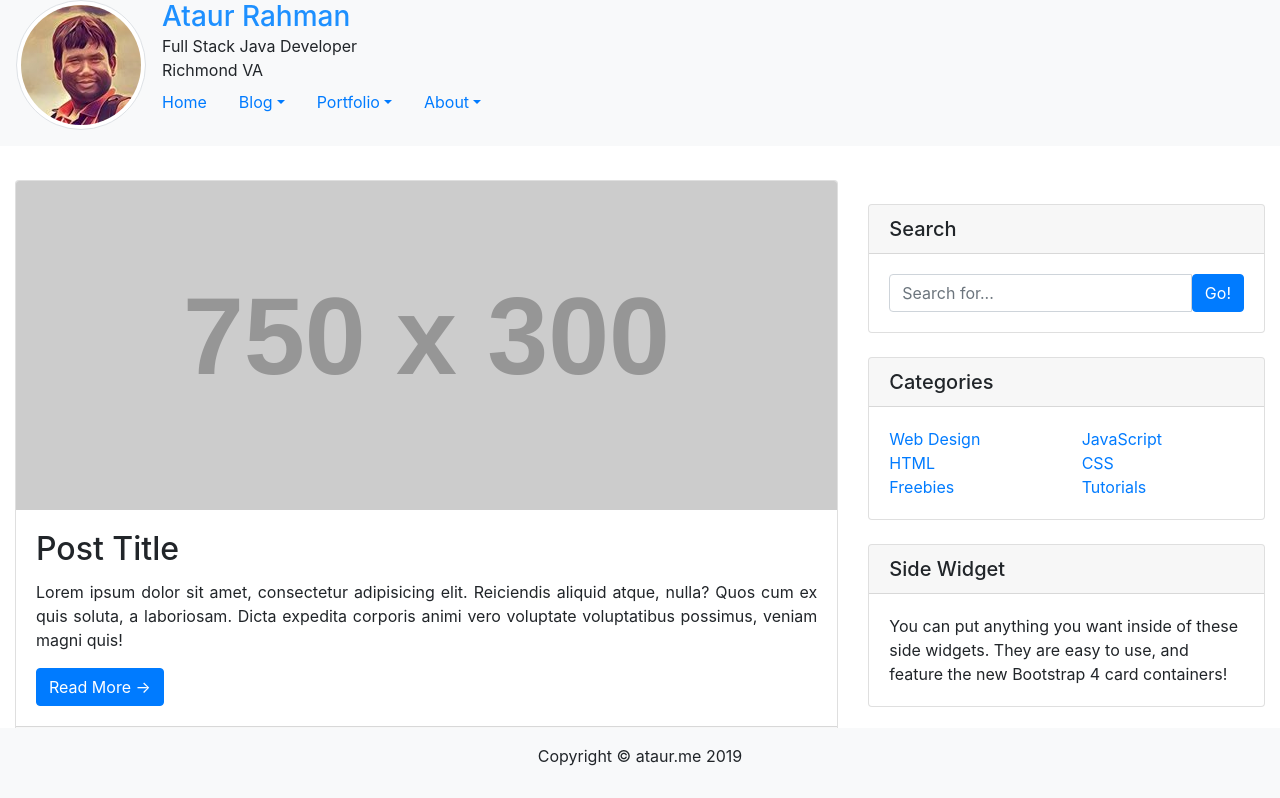
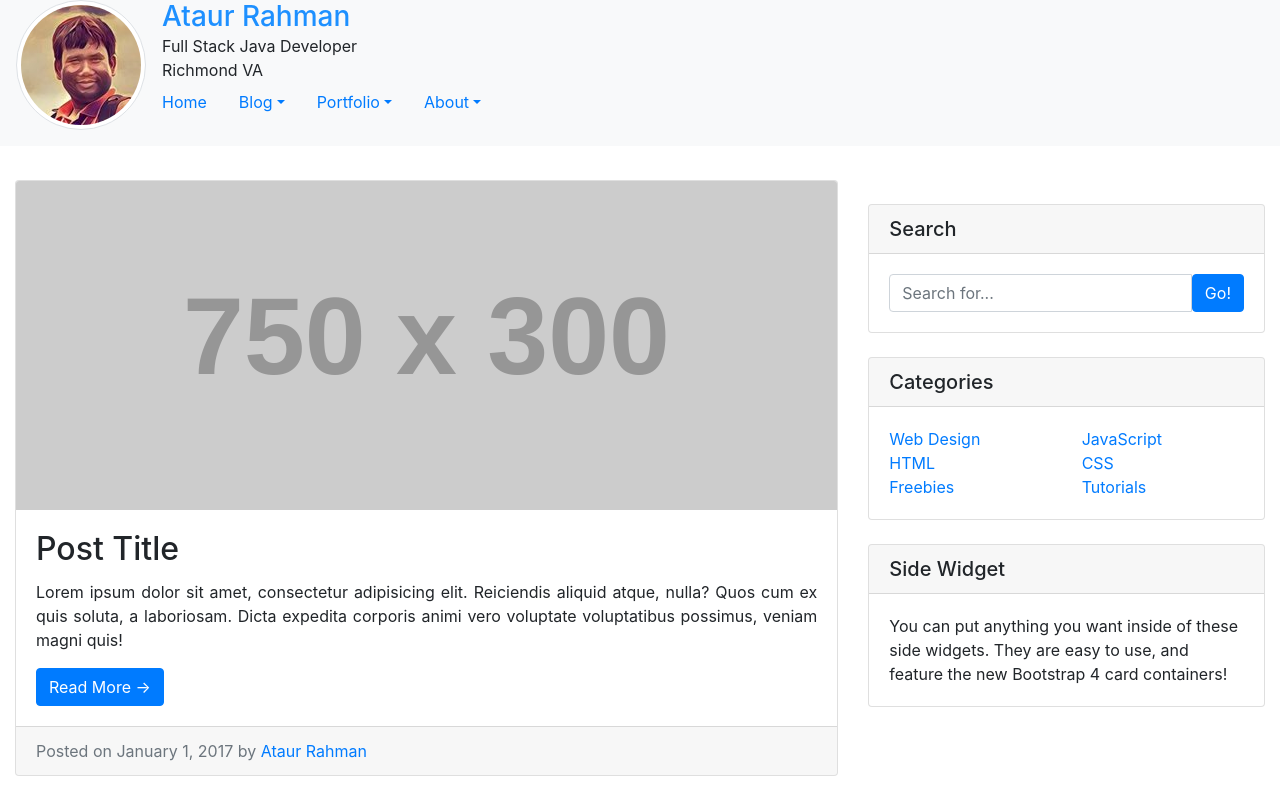
Before and after one commit to meataur/ataur.me, an Angular app: page / in a window 1280 px wide. Shown: the top 798 px of the page. Built offline with nearby package versions, Linux system fonts and the light colour scheme.

Commit message:
Added Adsense & Footer fixed bottom removed

```diff
--- a/src/app/app.component.html
+++ b/src/app/app.component.html
@@ -11,7 +11,8 @@
       </div>
       <div class="col-xs-9">
         <h3 class="ml-3 my-0" style="color: dodgerblue;">Ataur Rahman</h3>
-        <p class="ml-3 my-0">Full Stack Java Developer</p>
+        <p class="ml-3 my-0">Full Stack Java Developer
+        </p>
         <p class="ml-3 my-0">Richmond VA</p>
         <ul class="nav d-none d-sm-inline-flex">
           <li class="nav-item">
@@ -219,7 +220,7 @@
 <!-- /.container -->
 
 <!-- Footer -->
-<footer class="py-3 bg-light fixed-bottom">
+<footer class="py-3 bg-light">
   <div class="container">
     <p class="text-center">Copyright &copy; ataur.me 2019</p>
   </div>
--- a/src/index.html
+++ b/src/index.html
@@ -6,6 +6,13 @@
   <base href="/">
   <meta name="viewport" content="width=device-width, initial-scale=1, shrink-to-fit=no">
   <link rel="icon" type="image/x-icon" href="favicon.ico">
+  <script async src="//pagead2.googlesyndication.com/pagead/js/adsbygoogle.js"></script>
+  <script>
+    (adsbygoogle = window.adsbygoogle || []).push({
+      google_ad_client: "ca-pub-8182196546639568",
+      enable_page_level_ads: true
+    });
+  </script>
 </head>
 <body class="bg-white">
   <app-root></app-root>
```
